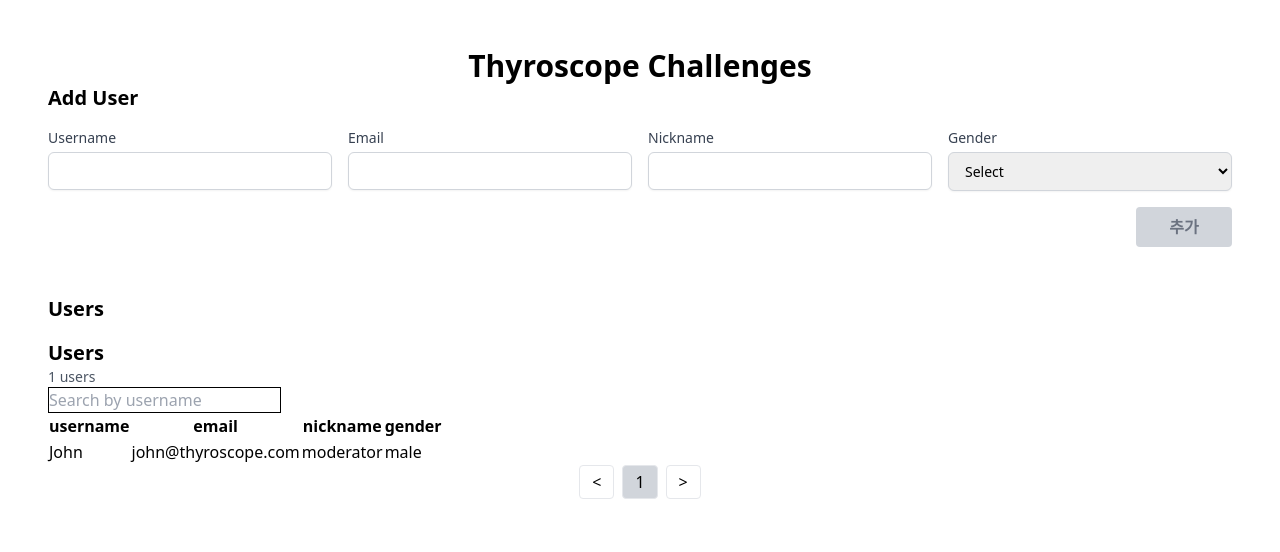
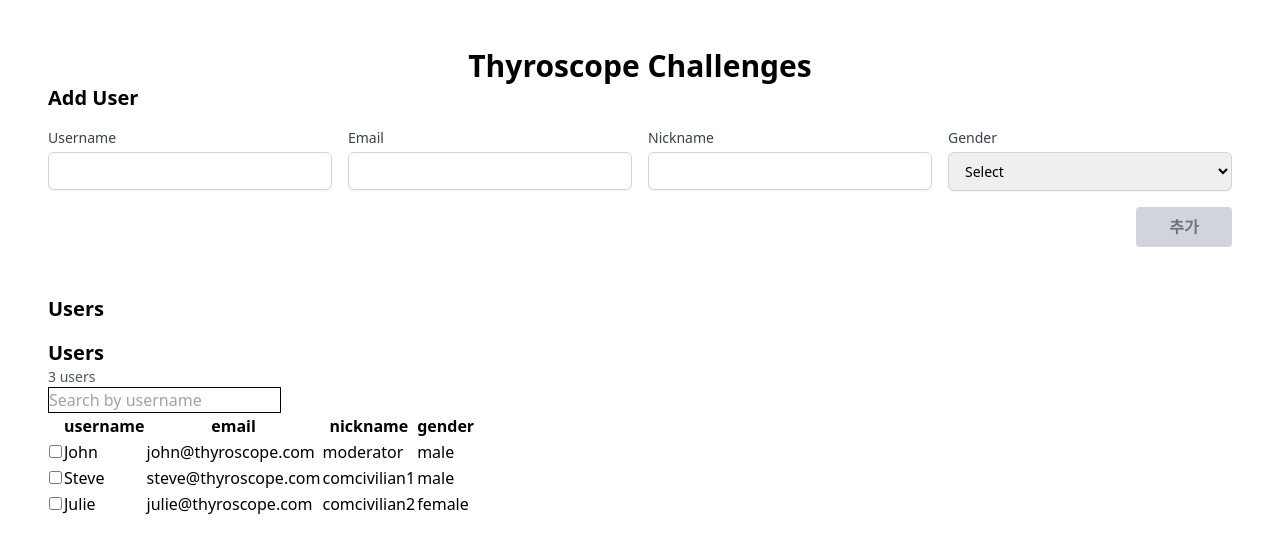
Before and after one commit to jungyeon-rgb/challenges, a React (Create React App) app: page / in a window 1280 px wide. Shown: the top 552 px of the page. Built offline with nearby package versions, Linux system fonts and the light colour scheme.

Commit message:
유효성 검증 컴포넌트 생성 및 기존 코드에서 분리, 유저 삭제 기능 추가

```diff
--- a/src/components/AddUserForm.jsx
+++ b/src/components/AddUserForm.jsx
@@ -1,5 +1,6 @@
 import { useForm } from "react-hook-form";
 import useUserStore from "../store/userStore";
+import FormField from "./FormField";
 
 const AddUserForm = () => {
   const { users, addUser } = useUserStore((state) => ({
@@ -31,91 +32,58 @@ const AddUserForm = () => {
   return (
     <form onSubmit={handleSubmit(onSubmit)} className="space-y-4">
       <div className="flex space-x-4">
-        <div className="flex-1">
-          <label
-            htmlFor="username"
-            className="block text-sm font-medium text-gray-700"
-          >
-            Username
-          </label>
-          <input
+        <FormField
+          label="Username"
+          id="username"
           type="text"
-            id="username"
-            {...register("username", {
-              required: true,
+          register={register}
+          required
+          errors={errors}
+          validation={{
             minLength: 3,
             maxLength: 15,
             pattern: /^[가-힣a-zA-Z\s\d]{3,15}$/,
-            })}
-            className={`mt-1 block w-full px-3 py-2 border ${
-              errors.username ? "border-red-500" : "border-gray-300"
-            } rounded-md shadow-sm focus:outline-none focus:ring-indigo-500 focus:border-indigo-500 sm:text-sm`}
+          }}
         />
-        </div>
 
-        <div className="flex-1">
-          <label
-            htmlFor="email"
-            className="block text-sm font-medium text-gray-700"
-          >
-            Email
-          </label>
-          <input
+        <FormField
+          label="Email"
+          id="email"
           type="email"
-            id="email"
-            {...register("email", {
-              required: true,
+          register={register}
+          required
+          errors={errors}
+          validation={{
             pattern: /^[A-Z0-9._%+-]+@[A-Z0-9.-]+\.[A-Z]{2,}$/i,
-            })}
-            className={`mt-1 block w-full px-3 py-2 border ${
-              errors.email ? "border-red-500" : "border-gray-300"
-            } rounded-md shadow-sm focus:outline-none focus:ring-indigo-500 focus:border-indigo-500 sm:text-sm`}
+          }}
         />
-        </div>
 
-        <div className="flex-1">
-          <label
-            htmlFor="nickname"
-            className="block text-sm font-medium text-gray-700"
-          >
-            Nickname
-          </label>
-          <input
+        <FormField
+          label="Nickname"
+          id="nickname"
           type="text"
-            id="nickname"
-            {...register("nickname", {
-              required: true,
+          register={register}
+          required
+          errors={errors}
+          validation={{
             minLength: 3,
             maxLength: 15,
             pattern: /^[가-힣a-zA-Z\s\d]{3,15}$/,
-            })}
-            className={`mt-1 block w-full px-3 py-2 border ${
-              errors.nickname ? "border-red-500" : "border-gray-300"
-            } rounded-md shadow-sm focus:outline-none focus:ring-indigo-500 focus:border-indigo-500 sm:text-sm`}
+          }}
         />
-        </div>
 
-        <div className="flex-1">
-          <label
-            htmlFor="gender"
-            className="block text-sm font-medium text-gray-700"
-          >
-            Gender
-          </label>
-          <select
+        <FormField
+          label="Gender"
           id="gender"
-            {...register("gender", {
-              required: true,
-            })}
-            className={`mt-1 block w-full px-3 py-2 border ${
-              errors.gender ? "border-red-500" : "border-gray-300"
-            } rounded-md shadow-sm focus:outline-none focus:ring-indigo-500 focus:border-indigo-500 sm:text-sm`}
-          >
-            <option value="">Select</option>
-            <option value="male">Male</option>
-            <option value="female">Female</option>
-          </select>
-        </div>
+          type="select"
+          register={register}
+          required
+          errors={errors}
+          options={[
+            { value: "male", label: "Male" },
+            { value: "female", label: "Female" },
+          ]}
+        />
       </div>
 
       <div className="flex justify-end mt-4">
--- /dev/null
+++ b/src/components/FormField.jsx
@@ -0,0 +1,54 @@
+import React from "react";
+
+const FormField = ({
+  label,
+  id,
+  type = "text",
+  register,
+  required,
+  errors,
+  validation,
+  options = [],
+  hideLabel = false,
+}) => {
+  return (
+    <div className="flex-1">
+      {!hideLabel && (
+        <label htmlFor={id} className="block text-sm font-medium text-gray-700">
+          {label}
+        </label>
+      )}
+      {type === "select" ? (
+        <select
+          id={id}
+          {...register(id, { required })}
+          className={`mt-1 block w-full px-3 py-2 border ${
+            errors[id] && errors[id].type !== "required"
+              ? "border-red-500"
+              : "border-gray-300"
+          } rounded-md shadow-sm focus:outline-none focus:ring-indigo-500 focus:border-indigo-500 sm:text-sm`}
+        >
+          <option value="">Select</option>
+          {options.map((option) => (
+            <option key={option.value} value={option.value}>
+              {option.label}
+            </option>
+          ))}
+        </select>
+      ) : (
+        <input
+          type={type}
+          id={id}
+          {...register(id, { required, ...validation })}
+          className={`mt-1 block w-full px-3 py-2 border ${
+            errors[id] && errors[id].type !== "required"
+              ? "border-red-500"
+              : "border-gray-300"
+          } rounded-md shadow-sm focus:outline-none focus:ring-indigo-500 focus:border-indigo-500 sm:text-sm`}
+        />
+      )}
+    </div>
+  );
+};
+
+export default FormField;
--- a/src/components/UserList.jsx
+++ b/src/components/UserList.jsx
@@ -2,35 +2,80 @@ import { useState } from "react";
 import useUserStore from "../store/userStore";
 import UserTable from "./UserTable";
 import Search from "./Search";
-import Pagination from "./Pagination";
+import { useForm } from "react-hook-form";
 
 const UserList = () => {
-  const { users } = useUserStore();
+  const { users, updateUser, deleteUser } = useUserStore();
   const [searchTerm, setSearchTerm] = useState("");
-  const [currentPage, setCurrentPage] = useState(1);
-  const usersPerPage = 5;
+  const [editingUserId, setEditingUserId] = useState(null);
+  const [editedUserData, setEditedUserData] = useState({});
+
+  const {
+    register,
+    handleSubmit,
+    setValue,
+    formState: { errors },
+  } = useForm({
+    mode: "onChange",
+  });
 
   const filteredUsers = users.filter((user) =>
     user.username.toLowerCase().includes(searchTerm.toLowerCase())
   );
 
-  const indexOfLastUser = currentPage * usersPerPage;
-  const indexOfFirstUser = indexOfLastUser - usersPerPage;
-  const currentUsers = filteredUsers.slice(indexOfFirstUser, indexOfLastUser);
+  const handleEditClick = (user) => {
+    if (editingUserId === user.email) {
+      setEditingUserId(null);
+      setEditedUserData({});
+    } else {
+      setEditingUserId(user.email);
+      setEditedUserData(user);
+      Object.keys(user).forEach((key) => setValue(key, user[key]));
+    }
+  };
 
-  const paginate = (pageNumber) => setCurrentPage(pageNumber);
+  const handleInputChange = (e) => {
+    const { name, value } = e.target;
+    setEditedUserData({ ...editedUserData, [name]: value });
+  };
+
+  const handleSaveClick = handleSubmit(() => {
+    const isEmailTaken = users.some(
+      (user) =>
+        user.email === editedUserData.email && user.email !== editingUserId
+    );
+
+    if (isEmailTaken) {
+      alert("이미 등록된 이메일이 존재합니다.");
+      return;
+    }
+
+    if (Object.keys(errors).length === 0) {
+      updateUser(editedUserData);
+      setEditingUserId(null);
+    }
+  });
+
+  const handleDeleteClick = () => {
+    deleteUser(editingUserId);
+    setEditingUserId(null);
+  };
 
   return (
     <div>
       <h2 className="text-xl font-bold">Users</h2>
       <p className="text-sm text-gray-600">{filteredUsers.length} users</p>
       <Search searchTerm={searchTerm} setSearchTerm={setSearchTerm} />
-      <UserTable users={currentUsers} />
-      <Pagination
-        usersPerPage={usersPerPage}
-        totalUsers={filteredUsers.length}
-        paginate={paginate}
-        currentPage={currentPage}
+      <UserTable
+        users={filteredUsers}
+        editingUserId={editingUserId}
+        onEditClick={handleEditClick}
+        onInputChange={handleInputChange}
+        onSaveClick={handleSaveClick}
+        onDeleteClick={handleDeleteClick}
+        editedUserData={editedUserData}
+        errors={errors}
+        register={register}
       />
     </div>
   );
--- a/src/components/UserTable.jsx
+++ b/src/components/UserTable.jsx
@@ -1,46 +1,115 @@
-import { useState } from "react";
+import FormField from "./FormField";
 
-const UserTable = ({ users }) => {
-  const [sortConfig, setSortConfig] = useState({
-    key: "username",
-    direction: "ascending",
-  });
-
-  const sortedUsers = [...users].sort((a, b) => {
-    if (a[sortConfig.key] < b[sortConfig.key]) {
-      return sortConfig.direction === "ascending" ? -1 : 1;
-    }
-    if (a[sortConfig.key] > b[sortConfig.key]) {
-      return sortConfig.direction === "ascending" ? 1 : -1;
-    }
-    return 0;
-  });
-
-  const requestSort = (key) => {
-    let direction = "ascending";
-    if (sortConfig.key === key && sortConfig.direction === "ascending") {
-      direction = "descending";
-    }
-    setSortConfig({ key, direction });
-  };
-
+const UserTable = ({
+  users,
+  editingUserId,
+  onEditClick,
+  onInputChange,
+  onSaveClick,
+  onDeleteClick,
+  editedUserData,
+  errors,
+  register,
+}) => {
   return (
     <table>
       <thead>
         <tr>
-          <th onClick={() => requestSort("username")}>username</th>
-          <th onClick={() => requestSort("email")}>email</th>
-          <th onClick={() => requestSort("nickname")}>nickname</th>
-          <th onClick={() => requestSort("gender")}>gender</th>
+          <th></th>
+          <th>username</th>
+          <th>email</th>
+          <th>nickname</th>
+          <th>gender</th>
+          <th></th>
         </tr>
       </thead>
       <tbody>
-        {sortedUsers.map((user, index) => (
-          <tr key={index}>
-            <td>{user.username}</td>
-            <td>{user.email}</td>
-            <td>{user.nickname}</td>
-            <td>{user.gender}</td>
+        {users.map((user) => (
+          <tr key={user.email}>
+            <td>
+              <input
+                type="checkbox"
+                checked={editingUserId === user.email}
+                onChange={() => onEditClick(user)}
+              />
+            </td>
+            {editingUserId === user.email ? (
+              <>
+                <td>
+                  <FormField
+                    id="username"
+                    type="text"
+                    register={register}
+                    required
+                    errors={errors}
+                    value={editedUserData.username}
+                    onChange={onInputChange}
+                    hideLabel={true}
+                  />
+                </td>
+                <td>
+                  <FormField
+                    id="email"
+                    type="email"
+                    register={register}
+                    required
+                    errors={errors}
+                    value={editedUserData.email}
+                    onChange={onInputChange}
+                    hideLabel={true}
+                  />
+                </td>
+                <td>
+                  <FormField
+                    id="nickname"
+                    type="text"
+                    register={register}
+                    required
+                    errors={errors}
+                    value={editedUserData.nickname}
+                    onChange={onInputChange}
+                    hideLabel={true}
+                  />
+                </td>
+                <td>
+                  <FormField
+                    id="gender"
+                    type="select"
+                    register={register}
+                    required
+                    errors={errors}
+                    options={[
+                      { value: "male", label: "Male" },
+                      { value: "female", label: "Female" },
+                    ]}
+                    value={editedUserData.gender}
+                    onChange={onInputChange}
+                    hideLabel={true}
+                  />
+                </td>
+                <td>
+                  <button
+                    onClick={onSaveClick}
+                    className="bg-blue-500 text-white px-3 py-1 rounded mr-2"
+                  >
+                    Save
+                  </button>
+                  <button
+                    onClick={onDeleteClick}
+                    className="bg-red-500 text-white px-3 py-1 rounded"
+                  >
+                    Delete
+                  </button>
+                </td>
+              </>
+            ) : (
+              <>
+                <td>{user.username}</td>
+                <td>{user.email}</td>
+                <td>{user.nickname}</td>
+                <td>{user.gender}</td>
+              </>
+            )}
           </tr>
         ))}
       </tbody>
--- a/src/store/userStore.js
+++ b/src/store/userStore.js
@@ -1,20 +1,40 @@
-import create from 'zustand';
+import create from "zustand";
 
 const useUserStore = create((set) => ({
   users: [
-    { username: 'John', email: 'john@thyroscope.com', nickname: 'moderator', gender: 'male' },
+    {
+      username: "John",
+      email: "john@thyroscope.com",
+      nickname: "moderator",
+      gender: "male",
+    },
+    {
+      username: "Steve",
+      email: "steve@thyroscope.com",
+      nickname: "comcivilian1",
+      gender: "male",
+    },
+    {
+      username: "Julie",
+      email: "julie@thyroscope.com",
+      nickname: "comcivilian2",
+      gender: "female",
+    },
   ],
-  addUser: (newUser) => set((state) => ({
+  addUser: (newUser) =>
+    set((state) => ({
       users: [...state.users, newUser],
     })),
-  updateUser: (updatedUser) => set((state) => ({
-    users: state.users.map(user =>
+  updateUser: (updatedUser) =>
+    set((state) => ({
+      users: state.users.map((user) =>
         user.email === updatedUser.email ? updatedUser : user
       ),
     })),
-  deleteUser: (email) => set((state) => ({
-    users: state.users.filter(user => user.email !== email),
+  deleteUser: (email) =>
+    set((state) => ({
+      users: state.users.filter((user) => user.email !== email),
     })),
 }));
 
-export default useUserStore
+export default useUserStore;
```
Lines whose indentation alone changed are shown as unchanged.
